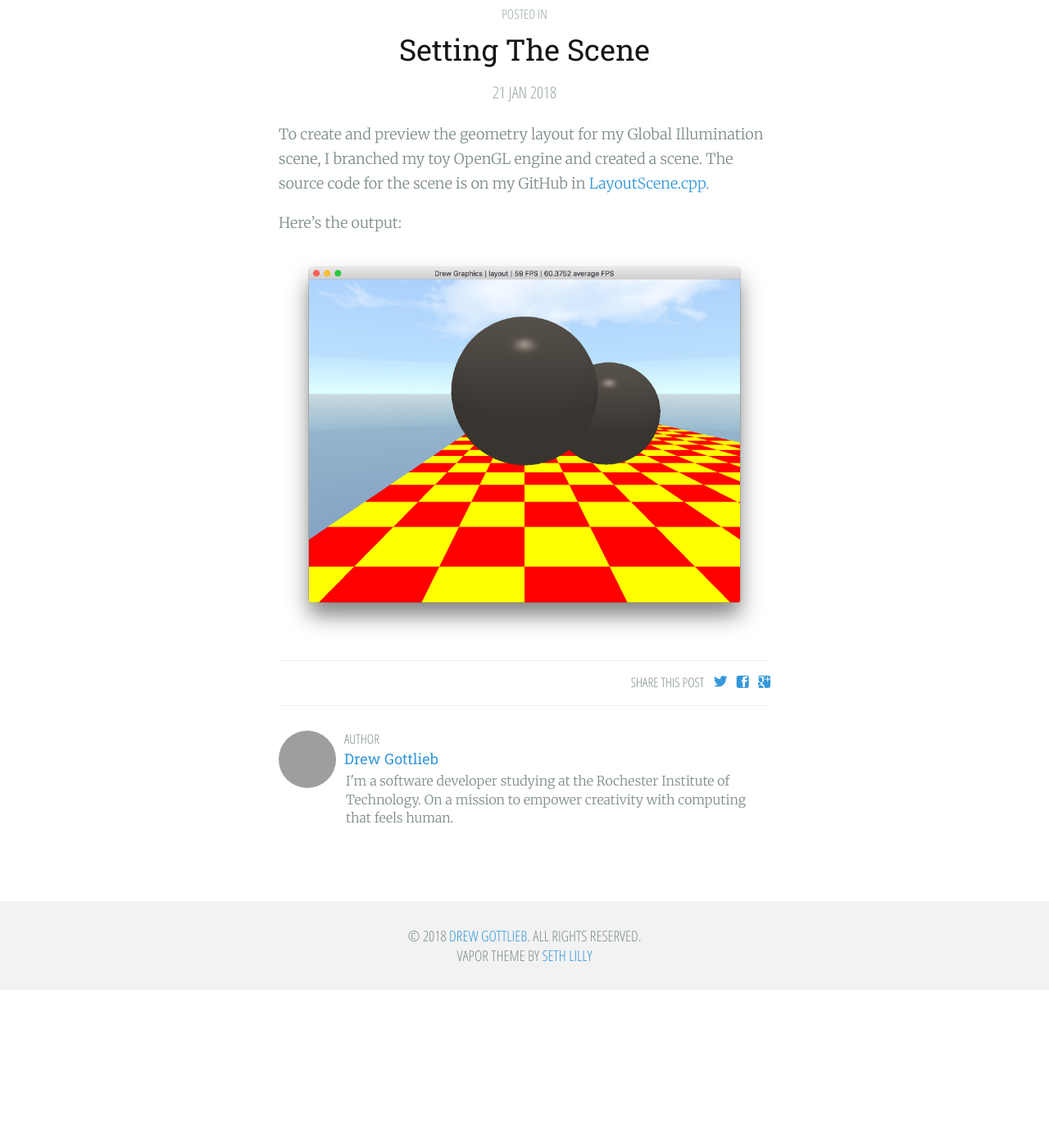
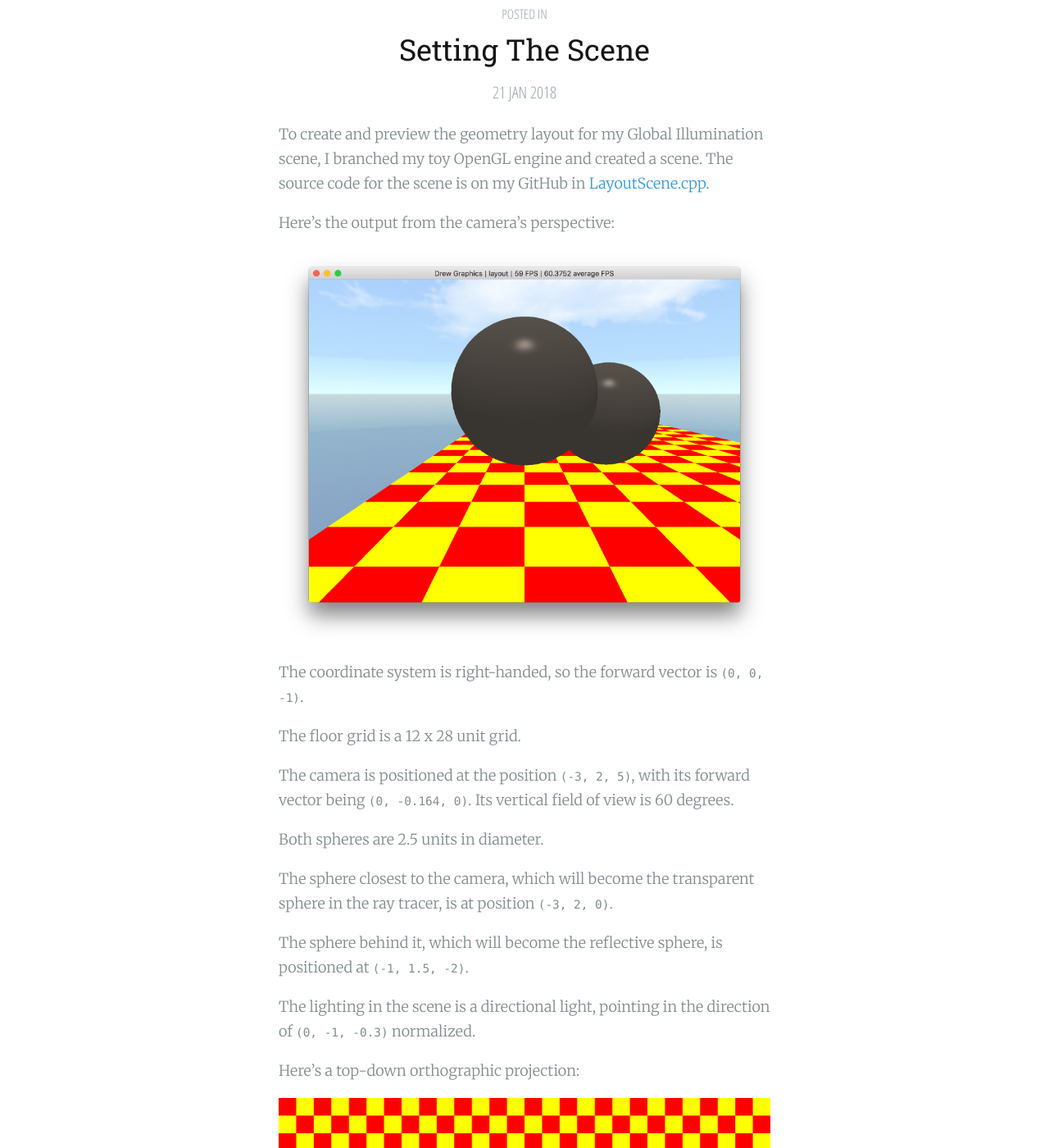
Before and after one commit to dag10/blog, a Jekyll site: the page built from _posts/2018-01-21-gi-setting-the-scene.md, in a window 1280 px wide and 1400 px high, scrolled down 378 px. Shown: the whole window at 82% size. Built offline with Jekyll 4.4.1, drawn with Linux system fonts in a browser that asks for light colours; nearby versions of some CDN libraries; library files that are not in the unit come from our copies; Markdown is read by kramdown in place of the engine named in the settings; comment, search, counter and statistics services are not loaded; before the commit the page ends 1585 px from its top, so only the background shows below that; grey boxes are pictures that could not be loaded.

Commit message:
Added scene parameters and orthographic projection to setting-the-scene.

```diff
--- a/_posts/2018-01-21-gi-setting-the-scene.md
+++ b/_posts/2018-01-21-gi-setting-the-scene.md
@@ -11,8 +11,32 @@ I branched my toy OpenGL engine and created a scene. The source code for the
 scene is on my GitHub in
 [LayoutScene.cpp](https://github.com/dag10/DrewGraphics/blob/giclasslayout/src/scenes/LayoutScene.cpp).
 
-Here's the output:
+Here's the output from the camera's perspective:
 
 <a href="{{page.content-folder}}/screenshot.png">
   <img src="{{page.content-folder}}/screenshot.png" />
 </a>
+
+The coordinate system is right-handed, so the forward vector is `(0, 0, -1)`.
+
+The floor grid is a 12 x 28 unit grid.
+
+The camera is positioned at the position `(-3, 2, 5)`, with its forward vector
+being `(0, -0.164, 0)`. Its vertical field of view is 60 degrees.
+
+Both spheres are 2.5 units in diameter.
+
+The sphere closest to the camera, which will become the transparent sphere
+in the ray tracer, is at position `(-3, 2, 0)`.
+
+The sphere behind it, which will become the reflective sphere, is positioned
+at `(-1, 1.5, -2)`.
+
+The lighting in the scene is a directional light, pointing in the direction
+of `(0, -1, -0.3)` normalized.
+
+Here's a top-down orthographic projection:
+
+<a href="{{page.content-folder}}/ortho.png">
+  <img src="{{page.content-folder}}/ortho.png" />
+</a>
```
Also changed, not shown: post-content/2018/01/21/gi-setting-the-scene/ortho.png (added), 3 other files.
